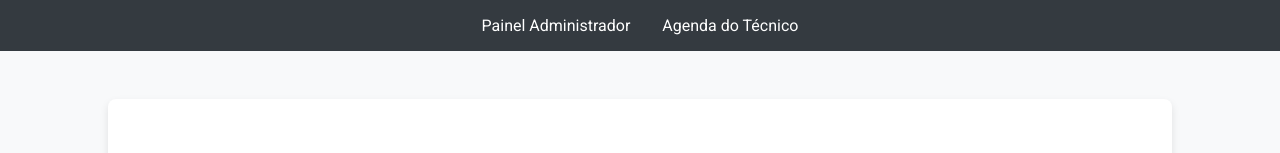
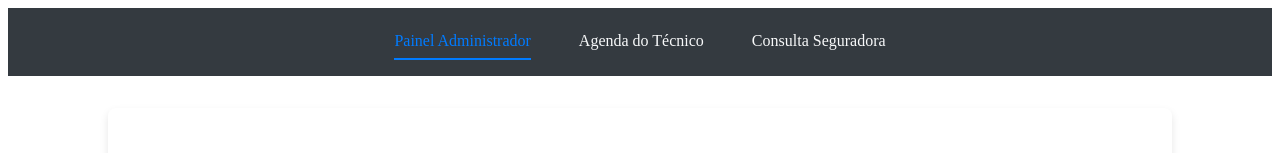
Before and after one commit to Bi-TiNet/meu-rastreador-app, a React (Vite) app: page / in a window 1280 px wide. Shown: the top 153 px of the page. Built offline with nearby package versions, Linux system fonts and the light colour scheme; no server answers.

Commit message:
Add files via upload

```diff
--- a/src/App.css
+++ b/src/App.css
@@ -1,24 +1,26 @@
-/* Arquivo: src/App.css */
-@import url('https://fonts.googleapis.com/css2?family=Roboto:wght@400;500;700&display=swap');
-
-:root {
-  --primary-color: #0056b3;
-  --primary-hover: #004494;
-  --secondary-color: #28a745;
-  --secondary-hover: #218838;
-  --light-gray: #f8f9fa;
-  --border-color: #dee2e6;
-  --text-color: #343a40;
-  --card-shadow: 0 4px 8px rgba(0, 0, 0, 0.1);
+/* Adicione no final de src/App.css */
+.main-nav {
+  display: flex;
+  justify-content: center;
+  padding: 1rem;
+  background-color: #343a40;
 }
 
-body {
-  margin: 0;
-  font-family: 'Roboto', sans-serif;
-  background-color: var(--light-gray);
-  color: var(--text-color);
+.nav-link {
+  color: #f8f9fa;
+  margin: 0 1.5rem;
+  text-decoration: none;
+  font-weight: 500;
+  padding: 0.5rem 0;
+  border-bottom: 2px solid transparent;
+  transition: border-color 0.3s;
 }
 
-main {
-  padding: 1rem;
+.nav-link:hover {
+  border-bottom-color: #007bff;
 }
+
+.nav-link.active {
+  color: #007bff;
+  border-bottom-color: #007bff;
+}
--- a/src/App.tsx
+++ b/src/App.tsx
@@ -1,11 +1,12 @@
 // Arquivo: src/App.tsx
-import { BrowserRouter, Routes, Route, Link } from 'react-router-dom';
+import { BrowserRouter, Routes, Route, Link, NavLink } from 'react-router-dom';
 import './App.css';
 import { InstallationForm } from './components/InstallationForm';
 import { Dashboard } from './components/Dashboard';
 import { TechnicianAgenda } from './components/TechnicianAgenda';
+import { InsuranceView } from './components/InsuranceView'; // 1. Importa a nova página
 
-// Criamos um componente para a sua página de administrador
+// Página do Administrador
 function AdminPage() {
   return (
     <>
@@ -18,14 +19,19 @@ function AdminPage() {
 function App() {
   return (
     <BrowserRouter>
-      <nav style={{ padding: '1rem', backgroundColor: '#343a40', textAlign: 'center' }}>
-        <Link to="/" style={{ color: 'white', margin: '0 1rem', textDecoration: 'none' }}>Painel Administrador</Link>
-        <Link to="/agenda" style={{ color: 'white', margin: '0 1rem', textDecoration: 'none' }}>Agenda do Técnico</Link>
+      {/* 2. Adiciona o novo link no menu de navegação */}
+      <nav className="main-nav">
+        <NavLink to="/" className={({ isActive }) => isActive ? "nav-link active" : "nav-link"}>Painel Administrador</NavLink>
+        <NavLink to="/agenda" className={({ isActive }) => isActive ? "nav-link active" : "nav-link"}>Agenda do Técnico</NavLink>
+        <NavLink to="/consulta" className={({ isActive }) => isActive ? "nav-link active" : "nav-link"}>Consulta Seguradora</NavLink>
       </nav>
+
       <main>
         <Routes>
+          {/* 3. Cria a nova rota para a página */}
           <Route path="/" element={<AdminPage />} />
           <Route path="/agenda" element={<TechnicianAgenda />} />
+          <Route path="/consulta" element={<InsuranceView />} />
         </Routes>
       </main>
     </BrowserRouter>
```
